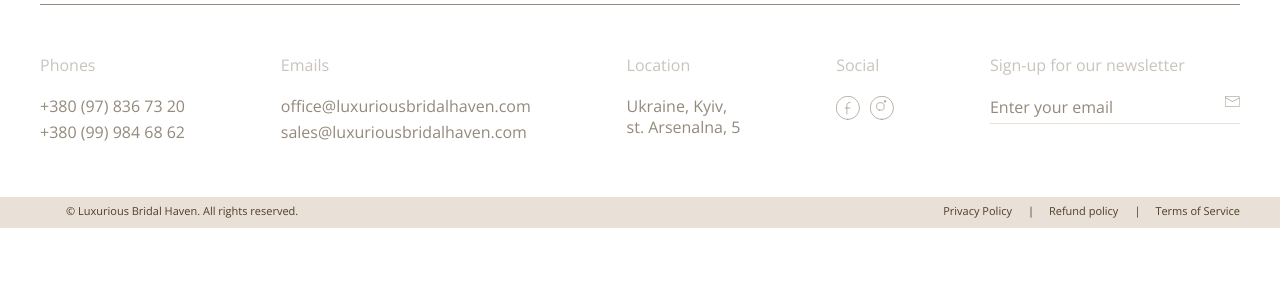
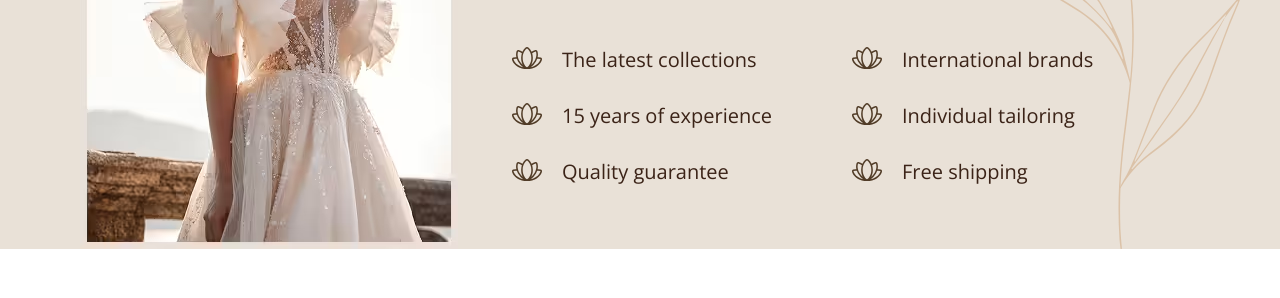
Before and after one commit to Vikitoria1/bridal-haven, a website: page app/pages/index.html in a window 1280 px wide. Shown: the part 3416-3714 px from the top of the page. Before the commit the page ends 3644 px from the top, so only its background shows below. Drawn offline with nearby package versions, Linux system fonts and the light colour scheme; files that its build step writes are made by us from their sources; files whose address does not match are found by name.

Commit message:
added section our-advantages

```diff
--- a/app/pages/index.html
+++ b/app/pages/index.html
@@ -60,6 +60,7 @@
   </section>
   <!--=include join-us.html  -->
   <section class="designer">
+    <img class="designer__img-decor" src="images/designer-decor.svg" alt="flower">
     <div class="container">
       <div class="designer__inner">
         <div class="designer__content">
@@ -109,5 +110,42 @@
       </div>
     </div>
   </section>
+  <section class="our-advantages">
+    <div class="container">
+      <div class="our-advantages__wrapper">
+        <picture>
+          <source srcset="images/our-advantages-img.avif" type="image/avif">
+          <source srcset="images/our-advantages-img.webp" type="image/webp">
+          <img class="our-advantages__img" src="images/our-advantages-img.jpg" alt="girl in dress">
+        </picture>
+        <img class="our-advantages__img-decor" src="images/our-advantages-decor.svg" alt="flower">
+        <div class="our-advantages_inner">
+          <h2 class="our-advantages__title">
+            OUR ADVANTAGES
+          </h2>
+          <ul class="our-advantages__list">
+            <li class="our-advantages__item">
+              The latest collections
+            </li>
+            <li class="our-advantages__item">
+              15 years of experience
+            </li>
+            <li class="our-advantages__item">
+              Quality guarantee
+            </li>
+            <li class="our-advantages__item">
+              International brands
+            </li>
+            <li class="our-advantages__item">
+              Individual tailoring
+            </li>
+            <li class="our-advantages__item">
+              Free shipping
+            </li>
+          </ul>
+        </div>
+      </div>
+    </div>
+  </section>
 </main>
 <!--=include footer.html  -->
--- a/app/scss/style.scss
+++ b/app/scss/style.scss
@@ -281,6 +281,7 @@ body {
     font-size: 45px;
     margin-bottom: 20px;
     @extend %lora-400;
+    text-transform: uppercase;
   }
 
   &__text {
@@ -319,6 +320,8 @@ body {
     color: #fff;
     margin-top: 40px;
     margin-bottom: 20px;
+    position: relative;
+    z-index: 10;
   }
 
   &__form-caption {
@@ -328,7 +331,14 @@ body {
 
 .designer {
   padding: 150px 0 210px;
-
+  position: relative;
+&__img-decor {
+position: absolute;
+left: 50%;
+transform: translateX(-50%);
+top: -225px;
+z-index: 5;
+}
   &__inner {
     padding: 0 40px;
     display: flex;
@@ -343,6 +353,7 @@ body {
     @extend %lora-400;
     font-size: 45px;
     margin-bottom: 50px;
+    text-transform: uppercase;
   }
 
   &__text {
@@ -378,3 +389,56 @@ body {
     border: 1px solid vars.$color-text-muted;
   }
 }
+
+.our-advantages {
+  background-color: vars.$bg-primary;
+
+  &__wrapper {
+    padding: 64px 0 34px;
+    display: flex;
+    position: relative;
+  }
+    &__img {
+      position: absolute;
+      bottom: 0;
+      left: 40px;
+    }
+
+    &__img-decor {
+      position: absolute;
+      bottom: 0;
+      right: 0;
+    }
+
+  &_inner {
+    margin-left: auto;
+    padding-right: 128px;
+  }
+
+  &__title {
+    @extend %lora-400;
+    font-size: 45px;
+    margin-bottom: 50px;
+    text-transform: uppercase;
+  }
+
+  &__list {
+    column-count: 2;
+    column-gap: 80px;
+  }
+
+  &__item {
+    margin-bottom: 30px;
+    padding-left: 50px;
+    position: relative;
+
+    &::before {
+      content: '';
+      position: absolute;
+      width: 30px;
+      height: 22px;
+      left: 0;
+      background-image: url('../images/our-advantages-item-decor.svg');
+    }
+  }
+}
```
Also changed, not shown: app/images/designer-decor.svg (added), app/images/our-advantages-decor.svg (added), app/images/our-advantages-img.avif (added), app/images/our-advantages-img.jpg (added), app/images/our-advantages-img.webp (added), app/images/our-advantages-item-decor.svg (added), app/images/our-advantages.avif (added), app/images/our-advantages.jpg (added), app/images/our-advantages.webp (added), app/images/src/designer-decor.svg (added), app/images/src/our-advantages-decor.svg (added), app/images/src/our-advantages-img.jpg (added), app/images/src/our-advantages-item-decor.svg (added).
